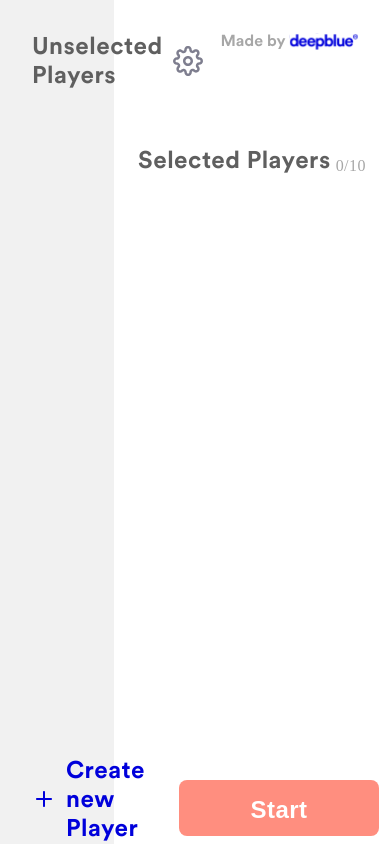
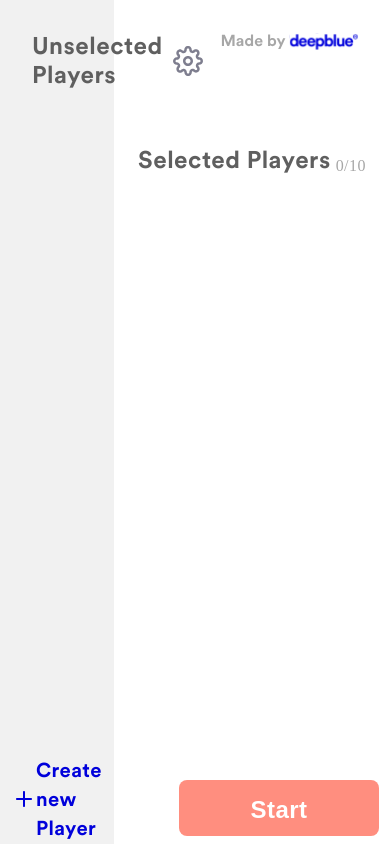
Before and after one commit to IliasAlmerekov/DartsApp, a React (Create React App) app: page / in a window 390 px wide. Built offline with nearby package versions, Linux system fonts and the light colour scheme; a web font is replaced by a local one.

Commit message:
createnewplayer

```diff
--- a/src/pages/Start/start.css
+++ b/src/pages/Start/start.css
@@ -129,10 +129,27 @@
 
 @media (max-width: 375px) {
   .createNewPlayerButton {
-    font-size: 12px;
+    font-size: 20px;
+    margin-left: -30px;
+    gap: 0;
   }
 }
 
+@media (max-width: 430px) {
+  .createNewPlayerButton {
+    font-size: 20px;
+    margin-left: -25px;
+    gap: 0;
+  }
+}
+
+@media (max-width: 460px) {
+  .createNewPlayerButton {
+    font-size: 20px;
+    margin-left: -20px;
+    gap: 0;
+  }
+}
 .settingsCog {
   width: 50px;
 }
```
